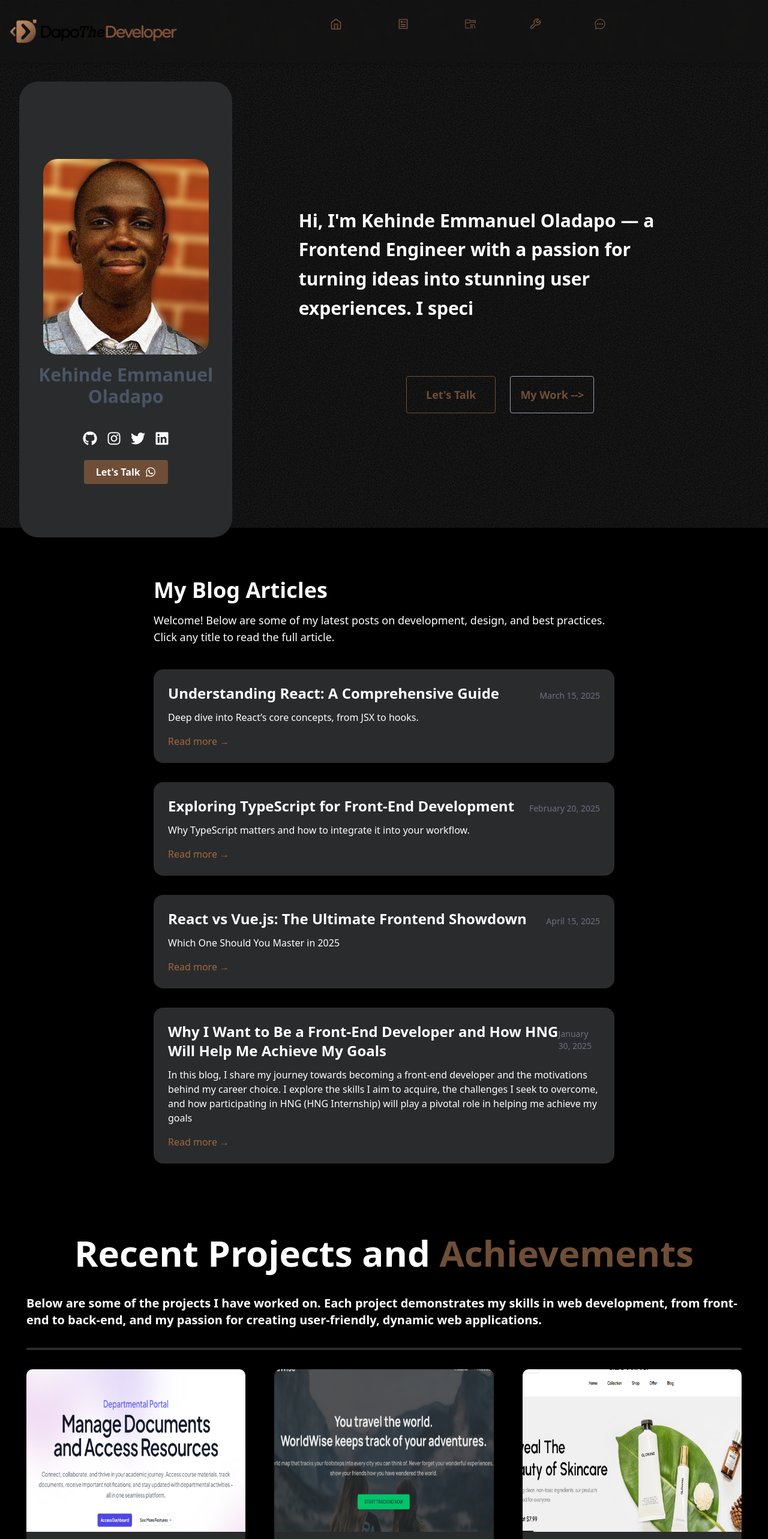
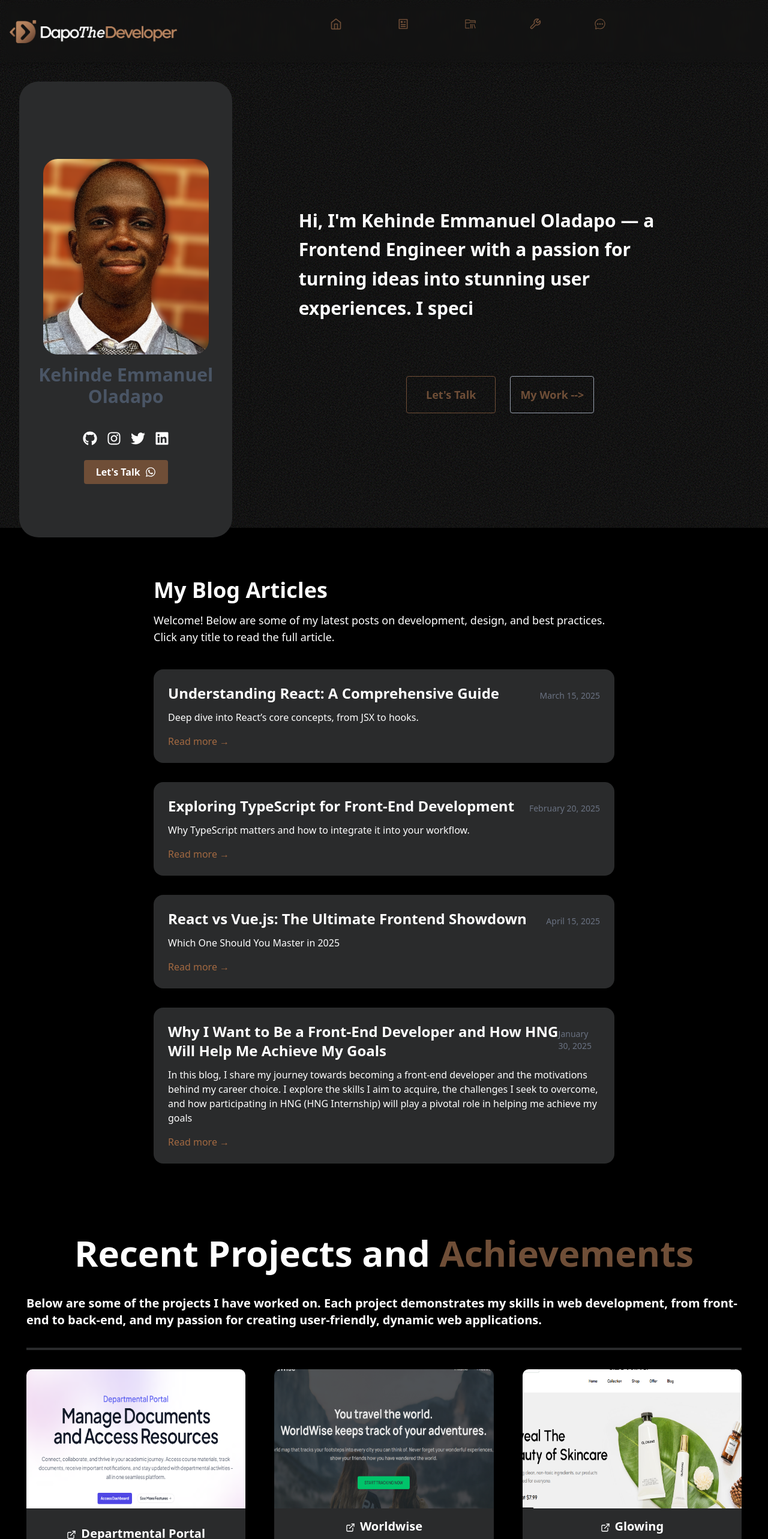
Before and after one commit to emmyKcodes/MyPortfolio, a Next.js app: page / in a window 1280 px wide. Shown: the top 2566 px of the page at 60% size. Built offline with nearby package versions, Linux system fonts and the light colour scheme.

Commit message:
Afternoon Commit

```diff
--- a/src/components/Navigation.tsx
+++ b/src/components/Navigation.tsx
@@ -66,7 +66,7 @@ export default function Navigation() {
         <div className="w-70 cursor-pointer hidden md:block">
           <Image
             className="w-full h-full object-cover rounded"
-            src="/img/DTD main full logo on no bg v1@4x.png"
+            src="/img/DTD main full logo on blk no bg v1@4x.png"
             width={150}
             height={100}
             alt="Logo"
@@ -85,7 +85,7 @@ export default function Navigation() {
                   <div className="flex flex-col items-center justify-center bg-transparent  transition duration-300">
                     {item.icon}
                   </div>
-                  <span className="text-white text-xs sm:text-transparent sm:group-hover:text-white mt-2 opacity-100 sm:opacity-0 sm:group-hover:opacity-100 transition duration-300">
+                  <span className="text-white text-xs sm:text-transparent md:group-hover:text-white mt-2 opacity-100 sm:opacity-0 sm:group-hover:opacity-100 transition duration-300">
                     {item.name}
                   </span>
                 </Link>
--- a/src/components/ProjectLayout.tsx
+++ b/src/components/ProjectLayout.tsx
@@ -1,4 +1,5 @@
 "use client";
+import { FiExternalLink } from "react-icons/fi";
 
 import Image from "next/image";
 
@@ -57,7 +58,7 @@ export default function Projects() {
               className="block w-full h-full "
               target="_blank"
             >
-              <div className="relative w-full h-[70%] overflow-hidden">
+              <div className="relative w-full h-[60%] overflow-hidden">
                 <Image
                   src={project.image}
                   alt={project.title}
@@ -68,7 +69,8 @@ export default function Projects() {
               </div>
 
               <div className="bg-[#2a2b2c] text-white p-4 h-[30%] flex flex-col justify-center items-center">
-                <h3 className="text-xl font-semibold mb-2 text-white transition-colors duration-300 group-hover:text-[#4B3621] text-center">
+                <h3 className="text-xl font-semibold mb-2  text-white transition-colors duration-300 group-hover:text-[#4B3621] text-center">
+                  <FiExternalLink className="inline-block transition-colors duration-300 group-hover:text-[#4B3621] w-4 h-4 mr-2" />
                   {project.title}
                 </h3>
                 <p className="text-white text-center">{project.description}</p>
```
Also changed, not shown: public/img/DTD main full logo on blk no bg v1@4x.png (added).
